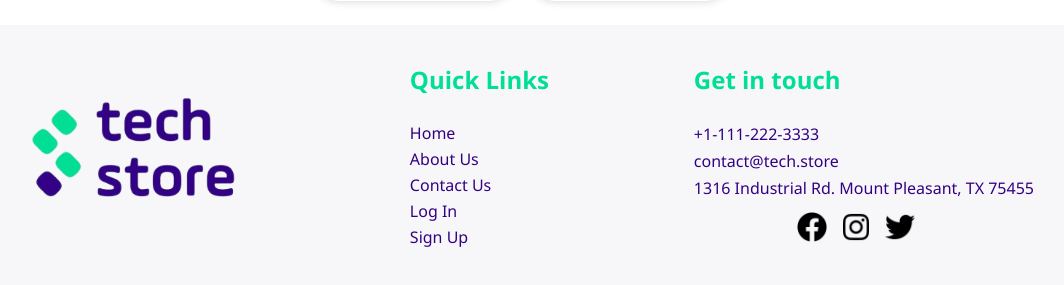
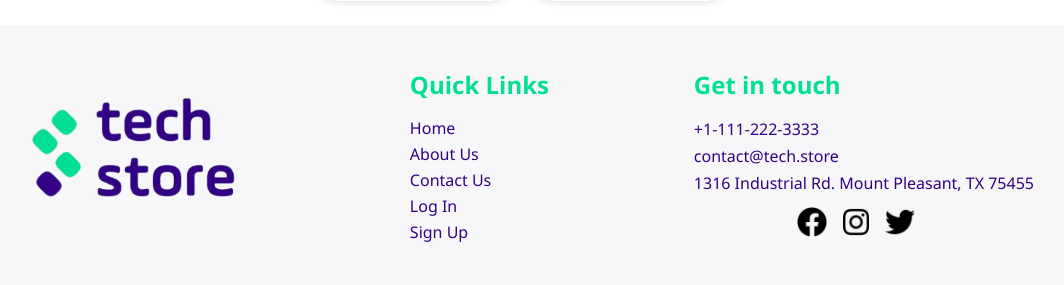
Before and after one commit to rkycyku/TechStore, a PHP site: page / in a window 1280 px wide. Shown: the part 1586-1871 px from the top of the page, without its empty margins (118-1182 px from the left). Run offline with PHP 8.4, Linux system fonts and the light colour scheme.

Commit message:
Disa rregulime ne footer

```diff
--- a/css/footer.css
+++ b/css/footer.css
@@ -23,6 +23,7 @@ footer{
 
 .footer-nav-title{
     color: #01df93;
+    margin-bottom: 0.5em;
 }
 
 .footer-nav li,a{
--- a/index.html
+++ b/index.html
@@ -123,7 +123,6 @@
         </div>
         <div class="footer-nav">
           <h2 class="footer-nav-title">Quick Links</h2>
-          <br>
           <ul>
             <li><a href="./index.html">Home</a></li>
             <li><a href="./aboutUs.html">About Us</a></li>
@@ -134,7 +133,6 @@
         </div>
         <div class="footer-contact">
           <h2 class="footer-nav-title">Get in touch</h2>
-          <br>
           <ul>
             <li><a href="tel:+11112223333">+1-111-222-3333</a></li>
             <li><a href="mailto:contact@tech.store">contact@tech.store</a></li>
```
